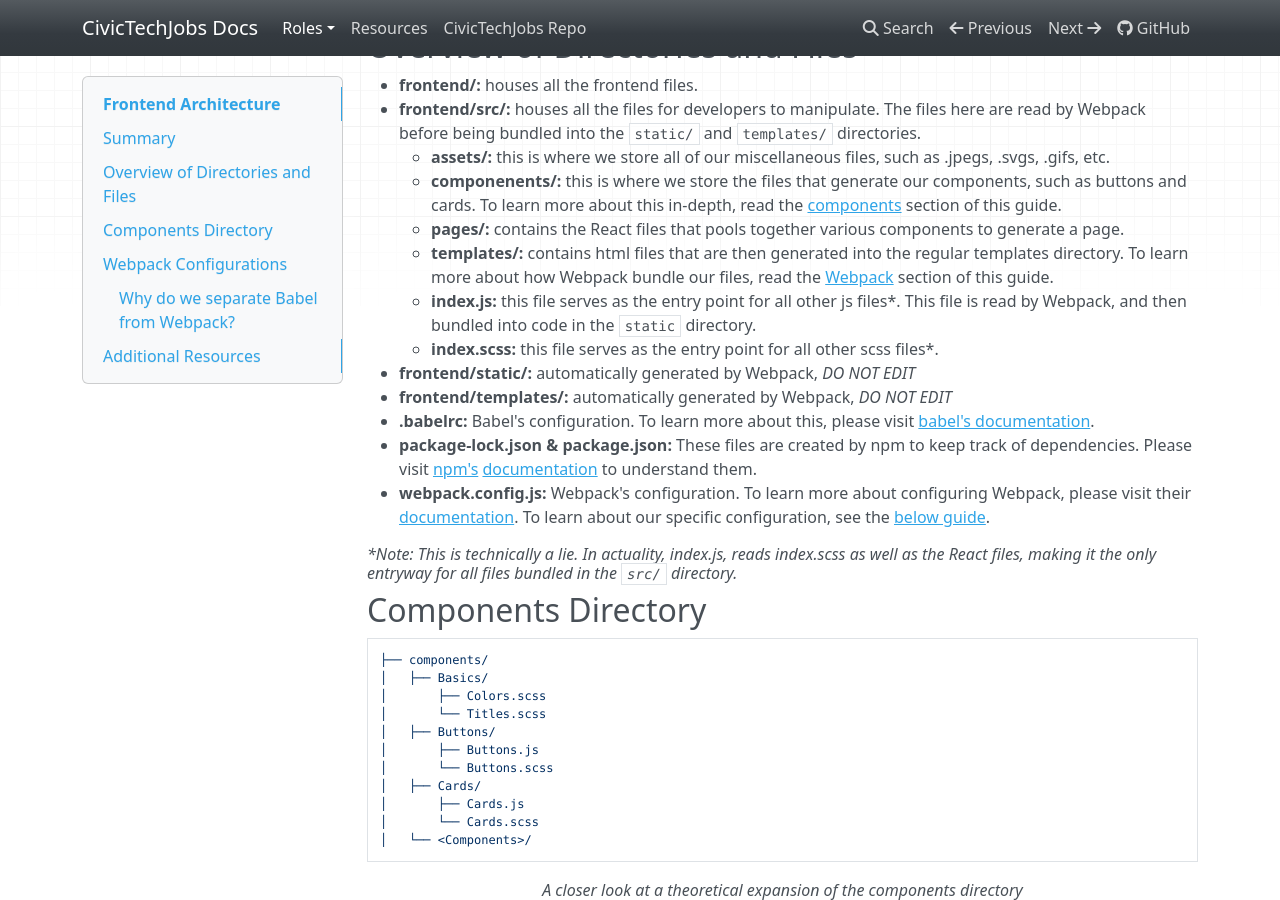
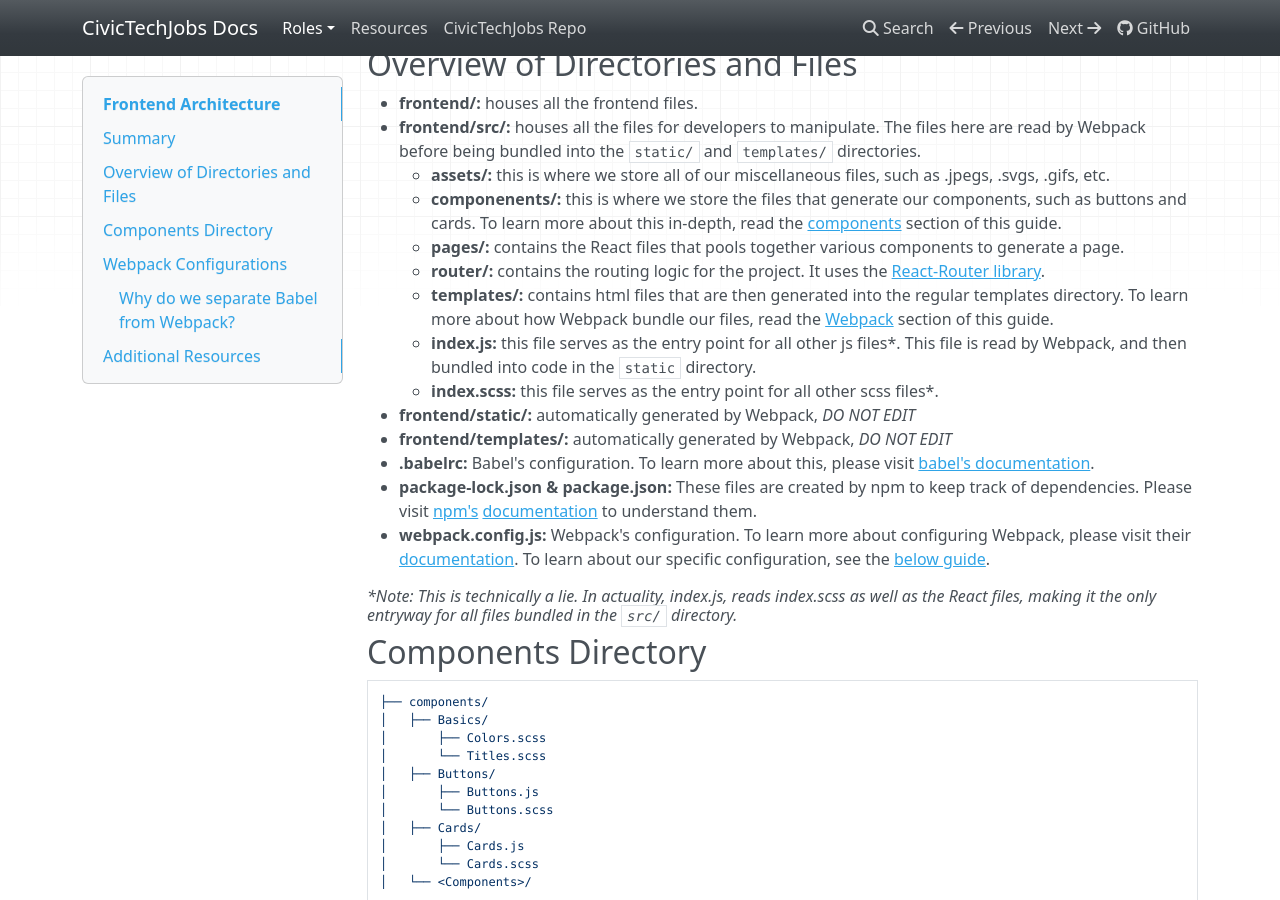
Before and after one commit to Aveline-art/CivicTechJobs-Documentation-Test, an MkDocs documentation site: the page built from docs/developer/frontend.md, in a window 1280 px wide and 900 px high, scrolled down 1457 px. Built offline with MkDocs 1.6.1, drawn with Linux system fonts in a browser that asks for light colours; nearby versions of some CDN libraries; some of the changed text lies outside the part shown.

Commit message:
added react router

```diff
--- a/docs/developer/frontend.md
+++ b/docs/developer/frontend.md
@@ -11,6 +11,7 @@
 │       ├── assets/    # Frontend
 │       ├── components/    # Frontend
 │       ├── pages/    # Frontend
+│       ├── router/    # Frontend
 │       └── templates/    # Frontend
 │   ├── static/    # Frontend
 │       └── frontend/    # Frontend
@@ -65,6 +66,7 @@ The files that should be manipulated by developers are housed within the `src/`
     - **assets/:** this is where we store all of our miscellaneous files, such as .jpegs, .svgs, .gifs, etc.
     - **componenents/:** this is where we store the files that generate our components, such as buttons and cards. To learn more about this in-depth, read the [components](#components-directory) section of this guide.
     - **pages/:** contains the React files that pools together various components to generate a page.
+    - **router/:** contains the routing logic for the project. It uses the [React-Router library](https://reactrouter.com/docs/en/v6).
     - **templates/:** contains html files that are then generated into the regular templates directory. To learn more about how Webpack bundle our files, read the [Webpack](#webpack-configurations) section of this guide.
     - **index.js:** this file serves as the entry point for all other js files\*. This file is read by Webpack, and then bundled into code in the `static` directory.
     - **index.scss:** this file serves as the entry point for all other scss files\*.
@@ -159,3 +161,4 @@ If you have explored documentation from Webpack, you might learn that the *babel
 [React Documentation](https://reactjs.org/docs/getting-started.html)<br>
 [Webpack Documentation](https://webpack.js.org/concepts/)<br>
 [@babel/preset-react Documentation](https://babeljs.io/docs/en/babel-preset-react)<br>
+[React Router Documentation](https://reactrouter.com/docs/en/v6)<br>
```
